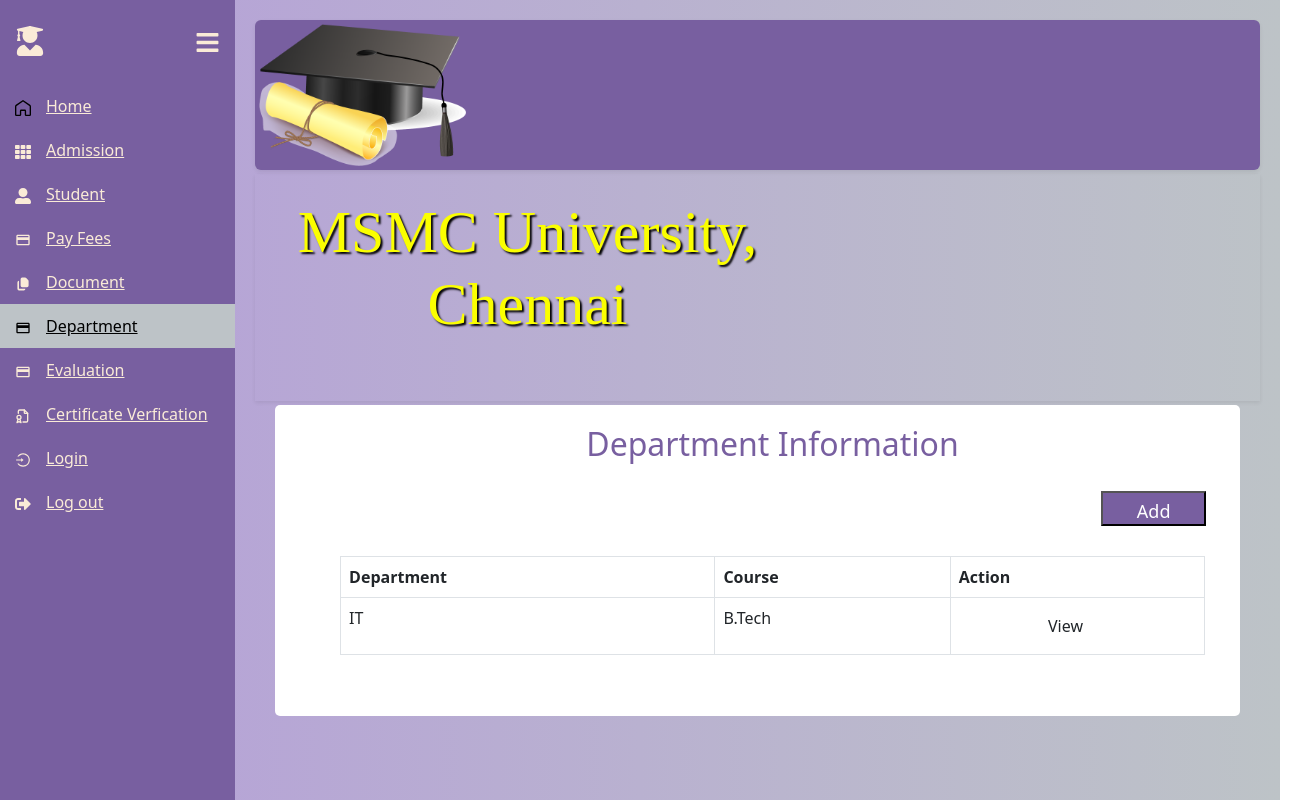
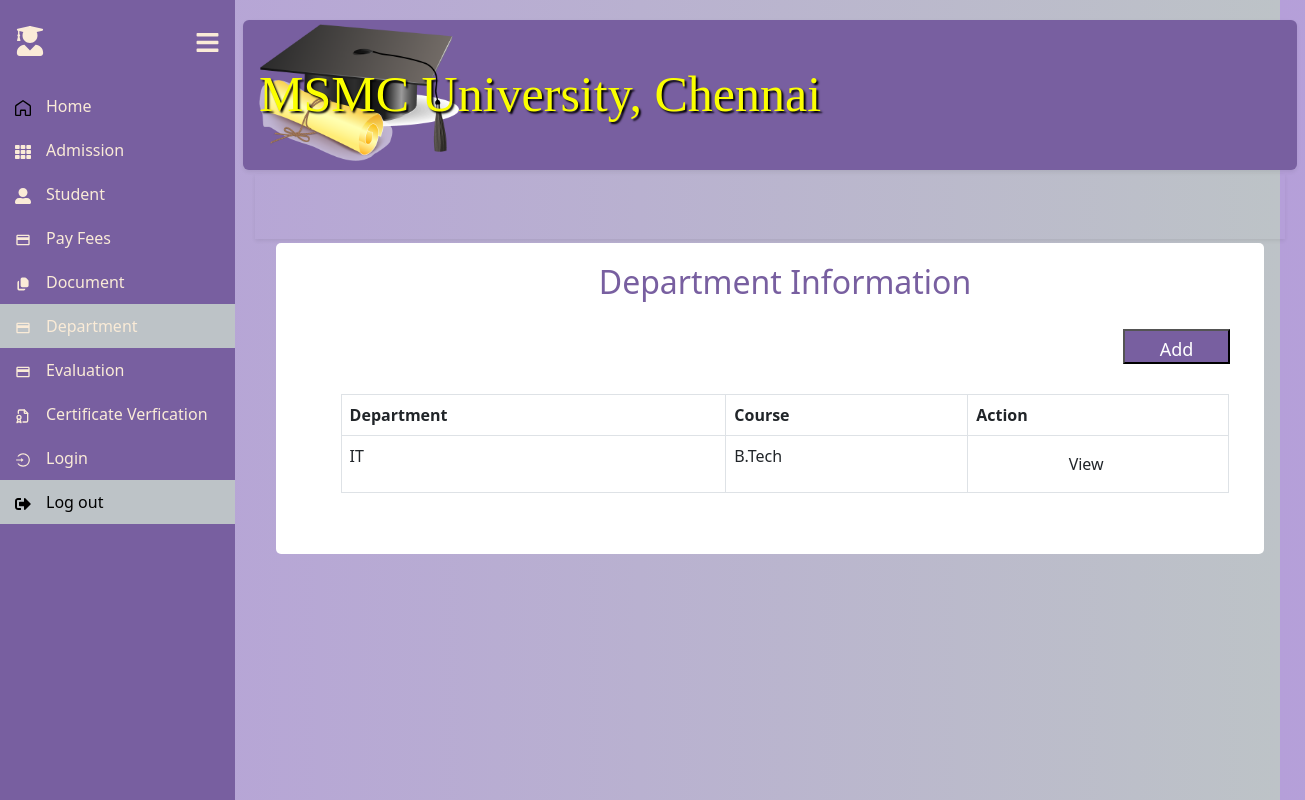
Before and after one commit to YODA-SuperKings/University-Admin, a React (Create React App) app in the folder University Admin Web/university_admin_web/: page /Department in a window 1280 px wide. Shown: the top 800 px of the page, 1305 px wide, since content can reach past the window. Built offline with nearby package versions, Linux system fonts and the light colour scheme.

Commit message:
Banner UI change

```diff
--- a/University Admin Web/university_admin_web/src/Components/AdmissionForm.js
+++ b/University Admin Web/university_admin_web/src/Components/AdmissionForm.js
@@ -13,8 +13,6 @@ function AdmissionForm(){
     const [female, setFemale] = useState(null);
     const [email, setEmail] = useState(null);
     const [phoneNumber, setPhoneNumber] = useState(null);
-    const [address, setAddress] = useState(null);
-    const [zipCode, setZipCode] = useState(null);
     //Admission Information
     const [applicationType, setApplicationType] = useState(null);
     const [admissionApplicationFor, setAdmissionApplicationFor] = useState(null);
@@ -55,10 +53,6 @@ function AdmissionForm(){
             setEmail(value);
         if(id === "phoneNumber")
             setPhoneNumber(value);
-        if(id === "address")
-            setAddress(value);
-        if(id === "zipCode")
-            setZipCode(value);
         //Admission information
         if(id === "applicationType")
             setApplicationType(value);
@@ -122,14 +116,6 @@ function AdmissionForm(){
         else if(phoneNumber === null || phoneNumber === "")
         {
             toast(<><b style={{ color: 'Red' }}>Phone Number Required.</b></>, { position: 'top-right' });
-        }
-        else if(address === null || address === "")
-        {
-            toast(<><b style={{ color: 'Red' }}>Address Required.</b></>, { position: 'top-right' });
-        }
-        else if(zipCode === null || zipCode === "")
-        {
-            toast(<><b style={{ color: 'Red' }}>Zip Code Required.</b></>, { position: 'top-right' });
         }
         else if(applicationType === null)
         {
@@ -254,20 +240,6 @@ function AdmissionForm(){
                                 <input type="radio" id="gender_female" value={female} name="gender" /> Female
                             </div>
                         </div>
-                    </div>
-                </div>
-                <div className='fieldRowPadding'></div>
-                <div className='row'>
-                    <div className='col-md-4'>
-                        <label className="form_label" for="address">Address </label><br></br>
-                        <input  type="text" name="" id="address" className="form_input" value={address} onChange = {(e) => handleInputChange(e)} placeholder="Address"/>
-                    </div>
-                    <div className='col-md-4'>
-                        <label className="form_label" for="zipCode">Zip Code </label><br></br>
-                        <input  type="number" name="" id="zipCode" className="form_input" value={zipCode} onChange = {(e) => handleInputChange(e)} placeholder="Zip Code"/>
-                    </div>
-                    <div className='col-md-4'>
-
                     </div>
                 </div>
             </div>
--- a/University Admin Web/university_admin_web/src/Components/Banner.js
+++ b/University Admin Web/university_admin_web/src/Components/Banner.js
@@ -2,9 +2,15 @@
 function Banner() {
     return (
     <div>
-      <div class="shadow-sm p-1 mb-1 university_banner">
-        <img src={process.env.PUBLIC_URL + "/Img/logo.png"} />
-        <h1 className="universityheader"> MSMC University, Chennai</h1>
+      <div className="row shadow-sm p-1 mb-1 university_banner">
+        <div className="col-md-4">
+          <div style={{width: "35%", height: "35%"}}>
+            <img src={process.env.PUBLIC_URL + "/Img/logo.png"} />
+          </div>
+        </div>
+        <div className="col-md-8">
+          <h1 className="universityheader text-nowrap"> MSMC University, Chennai</h1>
+        </div>
       </div>
       <div class="shadow-sm p-1 mb-1 marq">
       <marquee direction = "left" loop="" >
--- a/University Admin Web/university_admin_web/src/Styles/style.css
+++ b/University Admin Web/university_admin_web/src/Styles/style.css
@@ -208,17 +208,18 @@ main{
 }
 
 .link{
-  display: flex;
-  color: antiquewhite;
-  padding: 10px 15px;
-  gap: 15px;
-  transition: all 0.5s;
+  display: flex !important;
+  color: antiquewhite !important;
+  padding: 10px 15px !important;
+  gap: 15px !important;
+  transition: all 0.5s !important;
+  text-decoration: none !important;
 }
 
 .link:hover{
-  background: #bdc3c7;
-  color: black;
-  transition: all 0.5s;
+  background: #bdc3c7 !important;
+  color: black !important;
+  transition: all 0.5s !important;
 }
 
 .active{
@@ -395,11 +396,11 @@ main{
 .universityheader{
   font-family: "Alegreya SC", serif;
   text-align: center;
-  font-size: 60px;
+  font-size: 50px;
   color: rgb(251 255 0);
   text-shadow: rgb(0, 0, 0) 2px 2px 2px;
   float : right;
-  margin: 30px 460px 0px 0px;
+  margin: 40px 460px 0px 0px;
 }
 
 .marq{
```
